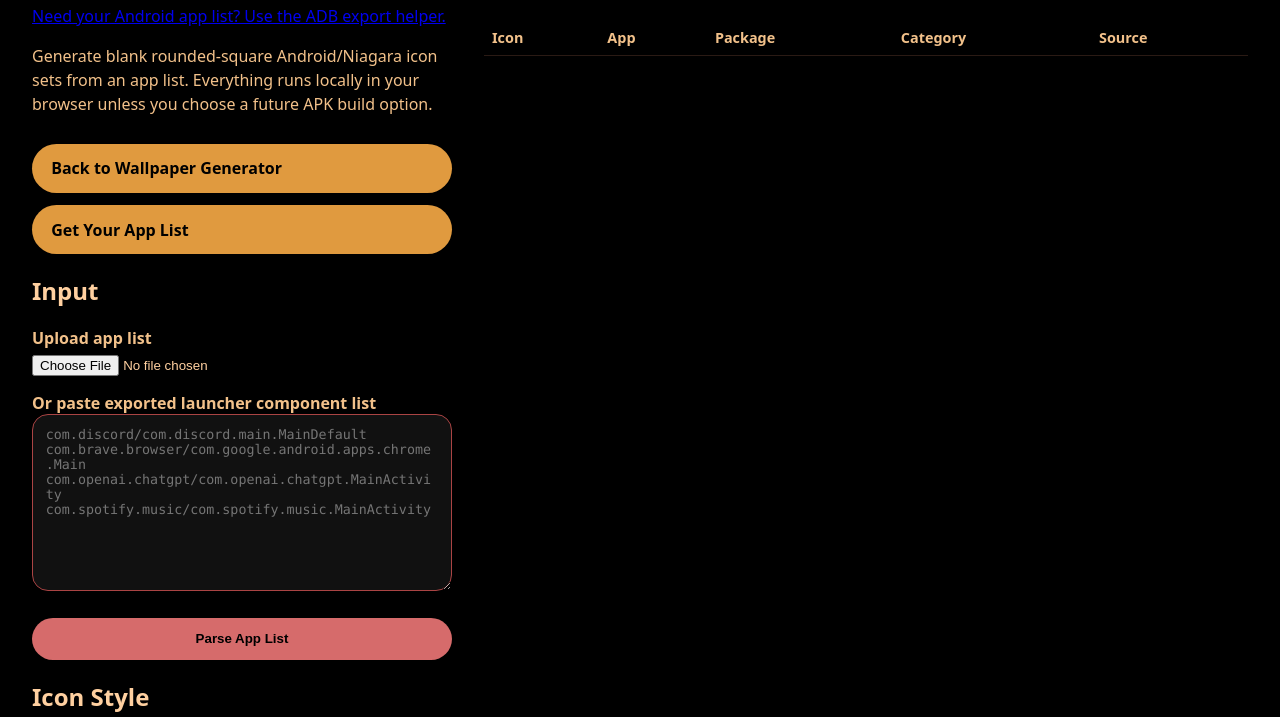
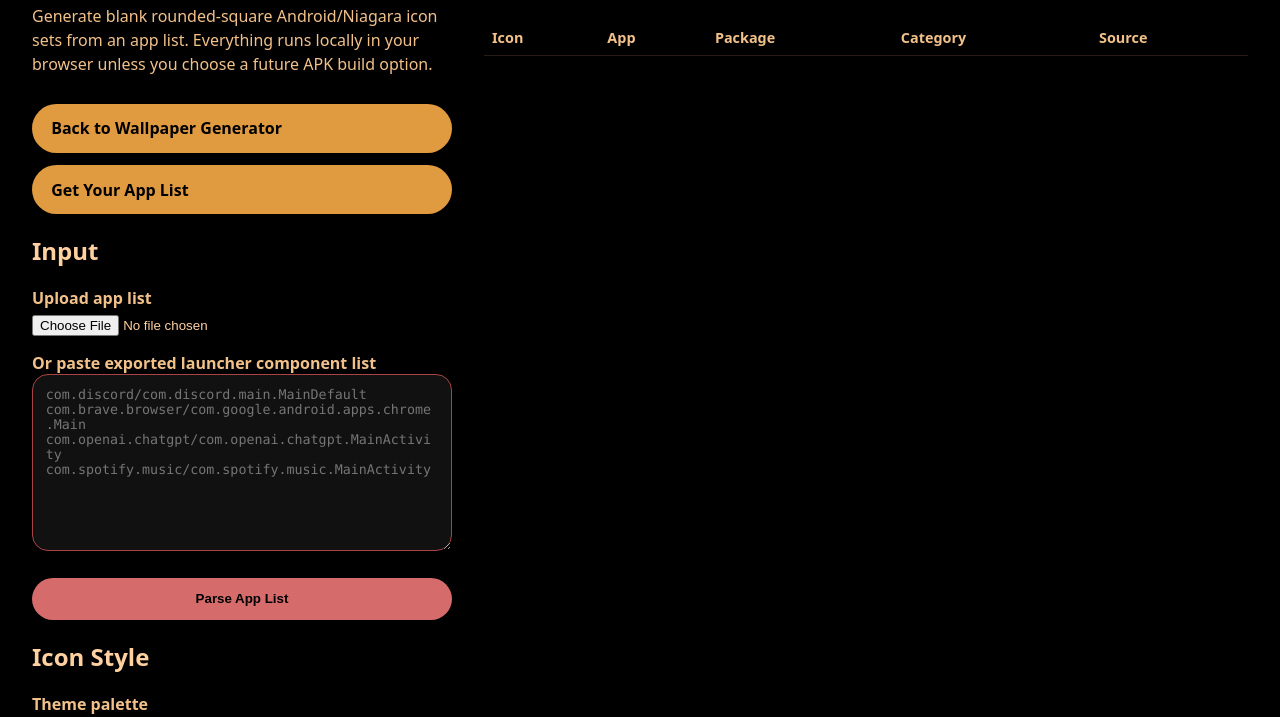
Before and after one commit to Yearbook-enzyme/LCARS-Star-Trek-Niagara-Launcher-Theme, a plain HTML site: page docs/icon-generator.html in a window 1280 px wide. Shown: the part 101-818 px from the top of the page. Drawn offline with nearby package versions, Linux system fonts and the light colour scheme.

Commit message:
Remove duplicate app list helper link

```diff
--- a/docs/icon-generator.html
+++ b/docs/icon-generator.html
@@ -9,7 +9,6 @@
   <main class="layout">
     <section class="panel">
       <h1>LCARS Icon Generator</h1>
-      <p><a href="get-app-list.html">Need your Android app list? Use the ADB export helper.</a></p>
       <p>Generate blank rounded-square Android/Niagara icon sets from an app list. Everything runs locally in your browser unless you choose a future APK build option.</p>
 
       <a class="button secondary" href="index.html">Back to Wallpaper Generator</a>
```
